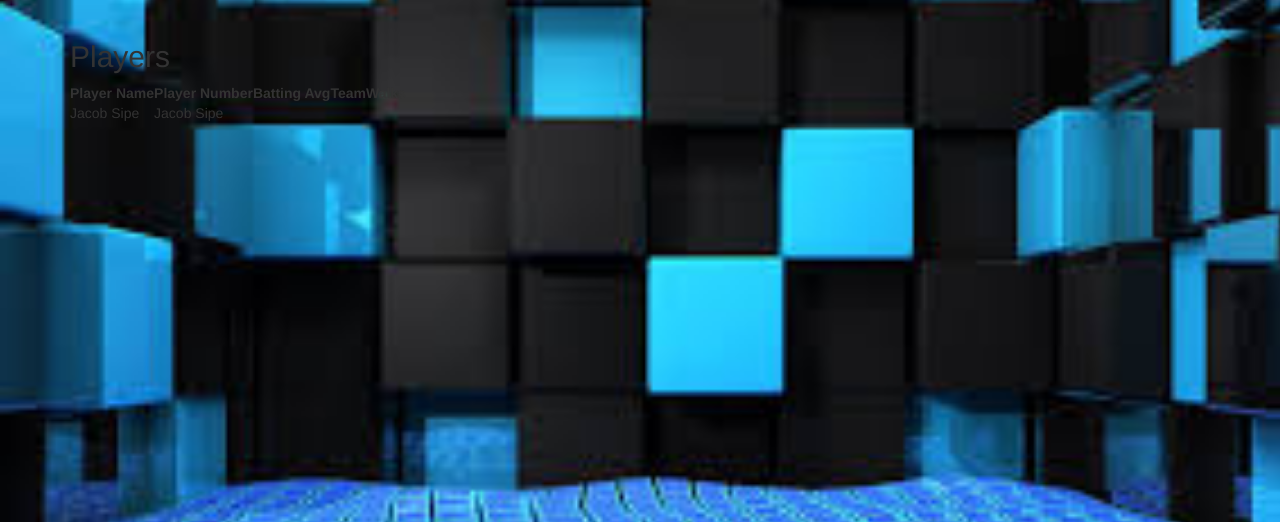
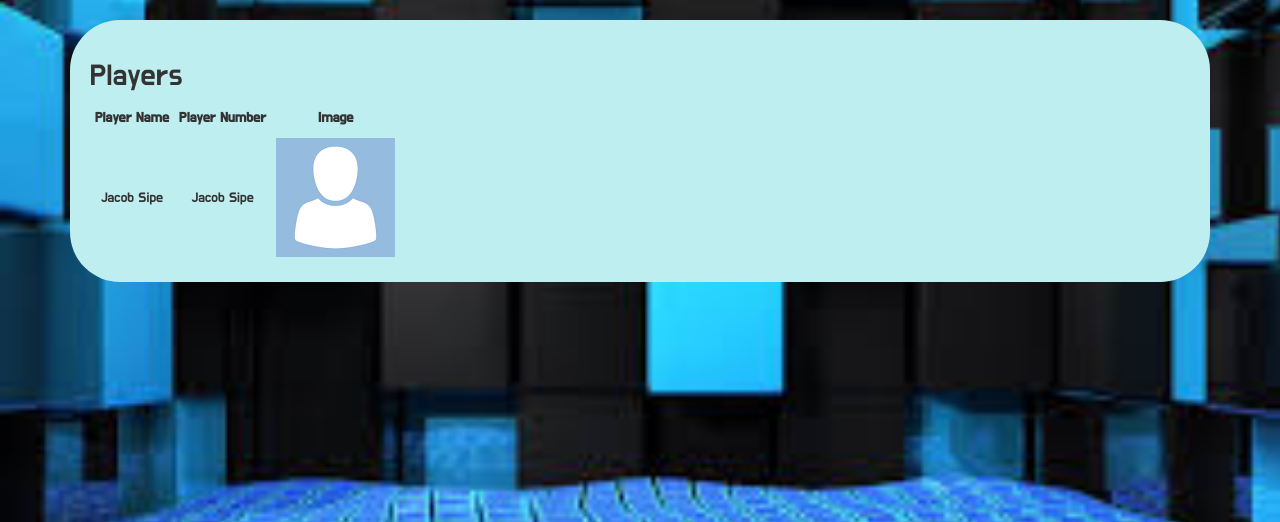
Before and after one commit to jacobsipe25/testdjangobaseballsite, a Django app: page /player/1/ in a window 1280 px wide. Shown: the part 52-574 px from the top of the page. Run offline with Django 3.2, Linux system fonts and the light colour scheme; data comes from the database, SQL or seed files in the repository; some libraries are stand-ins or nearby versions.

Commit message:
added all the imagefields and cleaned up looks

```diff
--- a/baseballapp/models.py
+++ b/baseballapp/models.py
@@ -4,13 +4,13 @@ from django.urls import reverse
 
 # from model import CsvModel didn't work
 class Player(models.Model):
-    player_name=models.TextField(max_length=200)
+    player_name=models.TextField(max_length=200,help_text="Player's Name")
     # batting_avg=models.FloatField()
     # obp=models.FloatField(blank=True)
     # LEAGUE_CHOICES=(("AL","American League"),("NL","National League"),("MLB","All"))
     # league=models.CharField(choices=LEAGUE_CHOICES,max_length=600)
     player_number=models.IntegerField()
-    image=models.ImageField(upload_to="playerimage")
+    imgfile=models.ImageField(upload_to="sample/",blank=True,null=True,default="sample/noimage.png")
     # games=models.IntegerField(null=True)
     # plate_appearances=models.IntegerField(null=True)
     # at_bats=models.IntegerField(null=True)
--- a/baseballapp/urls.py
+++ b/baseballapp/urls.py
@@ -9,8 +9,8 @@ from django.conf import settings
 urlpatterns = [
     path(r'login/',auth.login,name="login"),
     path(r"logout/",auth.logout,name="logout"),
-    path(r'theplayers/',views.PlayerList.as_view(),name="player_list"),
-    url(r'^player/new',views.CreatePlayer.as_view(),name="player_create"),
+    path(r'theplayers/',views.PlayerList,name="player_list"),
+    url(r'^player/new',views.PlayerUpload,name="player_create"),
     url(r'player/(?P<pk>\d+)/$',views.PlayerDetail.as_view(),name="player_detail"),
     url(r'edit/(?P<pk>\d+)/$',views.PlayerUpdateView.as_view(),name="player_edit"),
     url(r'^player/delete/(?P<pk>\d+)/$',views.PlayerDeleteView.as_view(),name="delete"),
--- a/baseballapp/views.py
+++ b/baseballapp/views.py
@@ -1,13 +1,15 @@
 from django.shortcuts import render,redirect
 from django.contrib.auth import login,authenticate
 from django.contrib.auth.forms import UserCreationForm
-from baseballapp.models import Player
+from baseballapp.models import *
 from django.views.generic import ListView, CreateView, DetailView,DeleteView,UpdateView
 from baseballapp.forms import PlayerForm
 from django.urls import reverse,reverse_lazy
 import logging
 from django.contrib import messages
-# Create your views here.
+# Create your views here
+# class TeamList(ListView):
+#     model=Team
 def home(request):
     return render(request,"base.html")
 def signup(request):
@@ -23,12 +25,38 @@ def signup(request):
     else:
         form = UserCreationForm()
     return render(request, 'signup.html', {'form': form})
-class PlayerList(ListView):
-    model=Player
-class CreatePlayer(CreateView):
-    redirect_field_name="baseballapp/player_detail.html"
-    form_class=PlayerForm
-    model=Player
+def PlayerUpload(request):
+    if request.method=="POST":
+        form=PlayerForm(request.POST,request.FILES)
+        if form.is_valid():
+            newstuff=form.save(commit=False)
+            newstuff.imgfile=request.FILES["imgfile"]
+            newstuff.save()
+            # newimage=Player(,player_name)
+
+
+            return redirect(reverse("player_list"))
+    else:
+        form=PlayerForm()
+    return render(request,"baseballapp/player_form.html",{"form":form})
+def PlayerList(request):
+        player_list=Player.objects.all()
+        #render takes request, aka get or post, template, context which is a dict
+        #of params you pass and call by key
+        return render(request,"baseballapp/player_list.html",{"player_list":player_list})
+# class PlayerCreate(CreateView):
+#     model=Player
+#     form_class=PlayerForm
+#     redirect_field_name="baseballapp/player_detail.html"
+# def PlayerUpload(request):
+#     if request.method=="POST":
+#         form=PlayerForm(request.POST,request.FILES)
+#         if form.is_valid():
+#             form.save()
+#             return redirect("player_list")
+#     else:
+#         form=PlayerForm()
+#     return render(request,"baseballapp/player_form.html",{"form":form})
 class PlayerDetail(DetailView):
     model=Player
 class PlayerUpdateView(UpdateView):
--- a/baseballstatsproj/settings.py
+++ b/baseballstatsproj/settings.py
@@ -124,6 +124,8 @@ USE_L10N = True
 
 USE_TZ = True
 
+MEDIA_ROOT=os.path.join(BASE_DIR,"media")
+MEDIA_URL="/media/"
 
 # Static files (CSS, JavaScript, Images)
 # https://docs.djangoproject.com/en/2.0/howto/static-files/
--- a/baseballstatsproj/urls.py
+++ b/baseballstatsproj/urls.py
@@ -28,4 +28,4 @@ urlpatterns = [
     url(r'about/$',TemplateView.as_view(template_name="baseballapp/aboutus.html"),name="aboutus")
 
 
-]+ static(settings.STATIC_URL, document_root=settings.STATIC_ROOT)
+]+ static(settings.STATIC_URL, document_root=settings.STATIC_ROOT) + static(settings.MEDIA_URL, document_root=settings.MEDIA_ROOT)
--- a/static/base.css
+++ b/static/base.css
@@ -22,3 +22,24 @@ body {
   background-size: cover;
   -o-background-size: cover;
 }
+.leftmarginbutton{
+  margin-left: 10px;
+}
+.whiterounded{
+    border-radius: 50px;
+    background: #BEEEEF;
+    padding: 20px;
+}
+p,h1,h2,h3,h4,h5,h6{
+  font-family: 'Do Hyeon';
+}
+td,th{
+  text-align: center;
+  padding: 5px;
+  font-family: 'Do Hyeon';
+}
+.playerimage{
+  height:10px;
+  width:10px;
+  border-radius: 10px;
+}
--- a/templates/base.html
+++ b/templates/base.html
@@ -56,11 +56,12 @@
         <div class="content container">
           <div class="row">
             <div class="col-xs-12">
-
+              <div class="whiterounded">
               {% block content %}
               {% endblock %}
             </div>
           </div>
           </div>
+          </div>
 </body>
 </html>
--- a/templates/baseballapp/player_detail.html
+++ b/templates/baseballapp/player_detail.html
@@ -1,20 +1,18 @@
 {% extends "base.html" %}
 {% block content %}
     <h2>Players</h2>
-    <table>
+    <table class="table, table-dark">
       <tr>
       <th>Player Name</th>
       <th>Player Number</th>
-      <th>Batting Avg</th>
-      <th>Team</th>
-<th>Walks</th>
+<th>Image</th>
     </tr>
      <tr>
        <td>{{player.player_name}}</td>
        <td>{{player.player_name}}</td>
-       <td>{{player.batting_avg}}</td>
-       <td>{{player.team}}</td>
-       <td>{{player.num_walks}}</td>
+       <td>
+         <img src="{{player.imgfile.url}}"></td>
+
      </tr>
     </table>
 {% endblock %}
```
Also changed, not shown: baseballapp/forms.py (+4 -4 lines), templates/baseballapp/player_form.html (+6 -5 lines), templates/baseballapp/player_list.html (+18 -15 lines), templates/baseballapp/team_list.html (added, +33 -0 lines), baseballapp/migrations/0009_auto_20180430_1601.py (added), baseballapp/migrations/0010_auto_20180430_1645.py (added), baseballapp/migrations/0011_auto_20180430_1707.py (added), baseballapp/migrations/0012_auto_20180430_1904.py (added), media/sample/IMG_0460.jpeg (added), media/sample/IMG_0460_-_Copy.jpeg (added), media/sample/IMG_0460_-_Copy_mIuYB2o.jpeg (added), media/sample/noimage.png (added).
